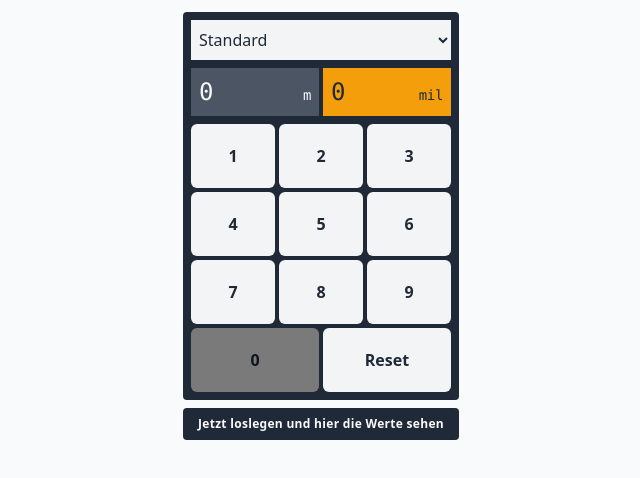
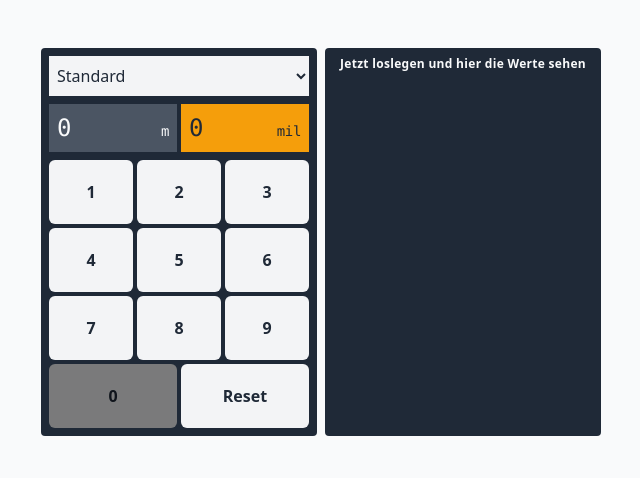
Before and after one commit to HighendBark/hll-calculator, a React (Vite) app: page / in a window 1280 px wide. Shown: the top 478 px of the page, without its empty margins (319-959 px from the left). Built offline with nearby package versions, Linux system fonts and the light colour scheme.

Commit message:
made history entries fade toward bottom responsive

```diff
--- a/index.html
+++ b/index.html
@@ -1,5 +1,5 @@
 <!DOCTYPE html>
-<html lang="de" class="bg-gray-50 dark:bg-gray-900">
+<html lang="de" class="bg-gray-50 dark:bg-gray-900 trasition-all duration-500 ease-in-out">
   <head>
     <meta charset="UTF-8" />
     <link rel="icon" type="image/svg+xml" href="/src/favicon.svg" />
--- a/src/views/calculator/CalculatorView.tsx
+++ b/src/views/calculator/CalculatorView.tsx
@@ -21,7 +21,7 @@ const CalculatorView = (props: CalculatorViewTypes.Props) => {
     .map((_, idx) => idx + 1);
 
   return (
-    <article className="inline-flex flex-col mx-auto mt-3 select-none">
+    <article className="inline-grid grid-cols-1 md:grid-cols-2 gap-2 mx-auto mt-12 select-none">
       <div className="inline-flex flex-col p-2 bg-gray-800 rounded">
         <div className="inline-flex mb-2">
           <select
--- a/src/views/calculator/components/History.tsx
+++ b/src/views/calculator/components/History.tsx
@@ -6,13 +6,20 @@ type HistoryProps = {
   history: HistoryEntry[];
 };
 
+const MAX_ENTRIES = 20;
+
 const History = (props: HistoryProps) => {
   const hasEntries = props.history.length > 0;
 
   return (
-    <ul className="inline-flex flex-col p-2 mt-2 gap-px rounded bg-gray-800 w-full">
+    <ul className="relative isolate inline-flex justify-start items-start content-start flex-col p-2 gap-px rounded bg-gray-800 w-full overflow-hidden">
       {hasEntries ? (
-        props.history.slice(0, 25).map(({ distance, value, team }, idx) => (
+        <div className="absolute inset-0 h-32 w-full mt-auto bg-gradient-to-b from-transparent to-gray-900 rounded pointer-events-none"></div>
+      ) : null}
+      {hasEntries ? (
+        props.history
+          .slice(0, MAX_ENTRIES)
+          .map(({ distance, value, team }, idx) => (
             <li
               key={idx}
               className="inline-grid grid-cols-3 w-full justify-stretch items-center bg-gray-100 text-xs rounded"
```
Lines whose indentation alone changed are shown as unchanged.
